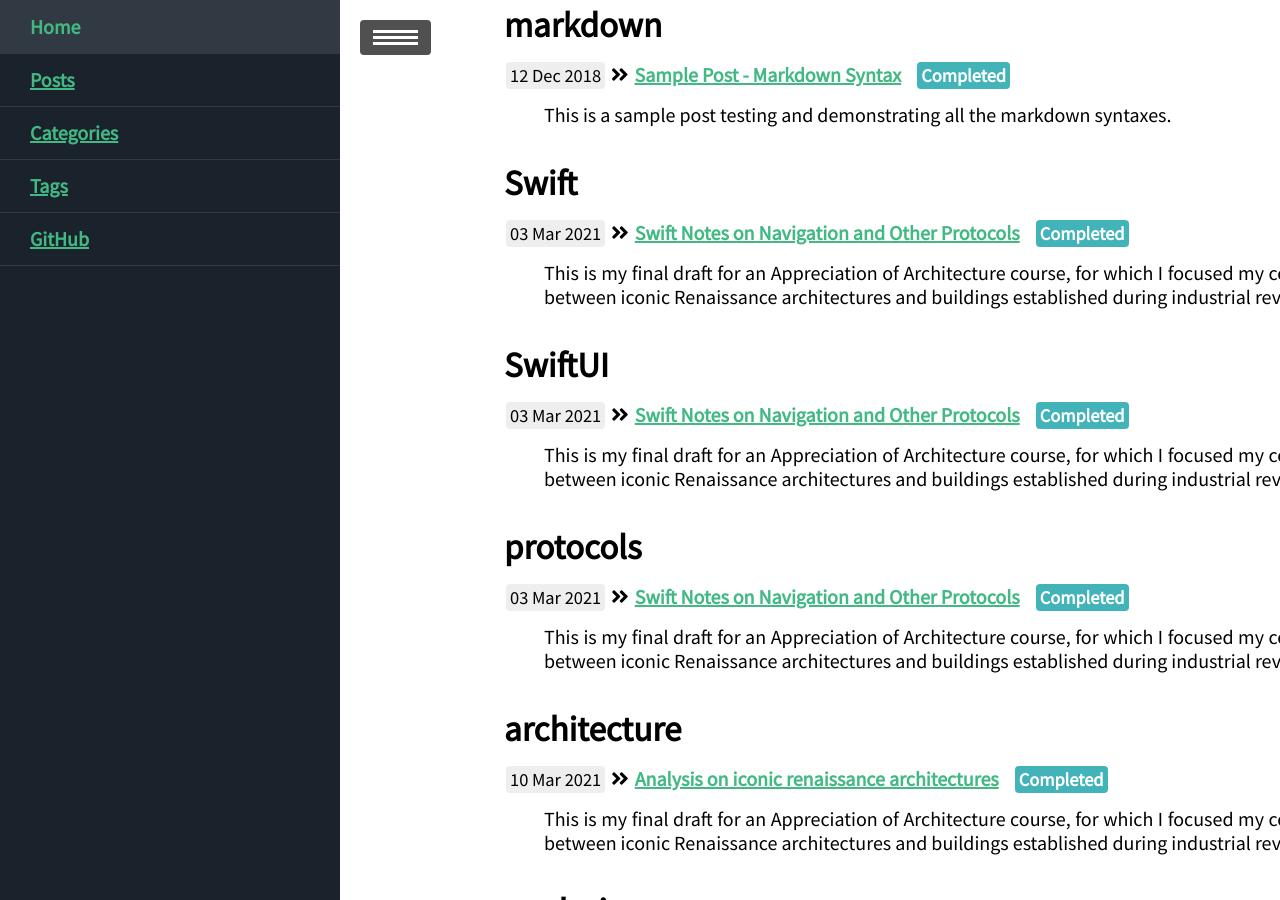
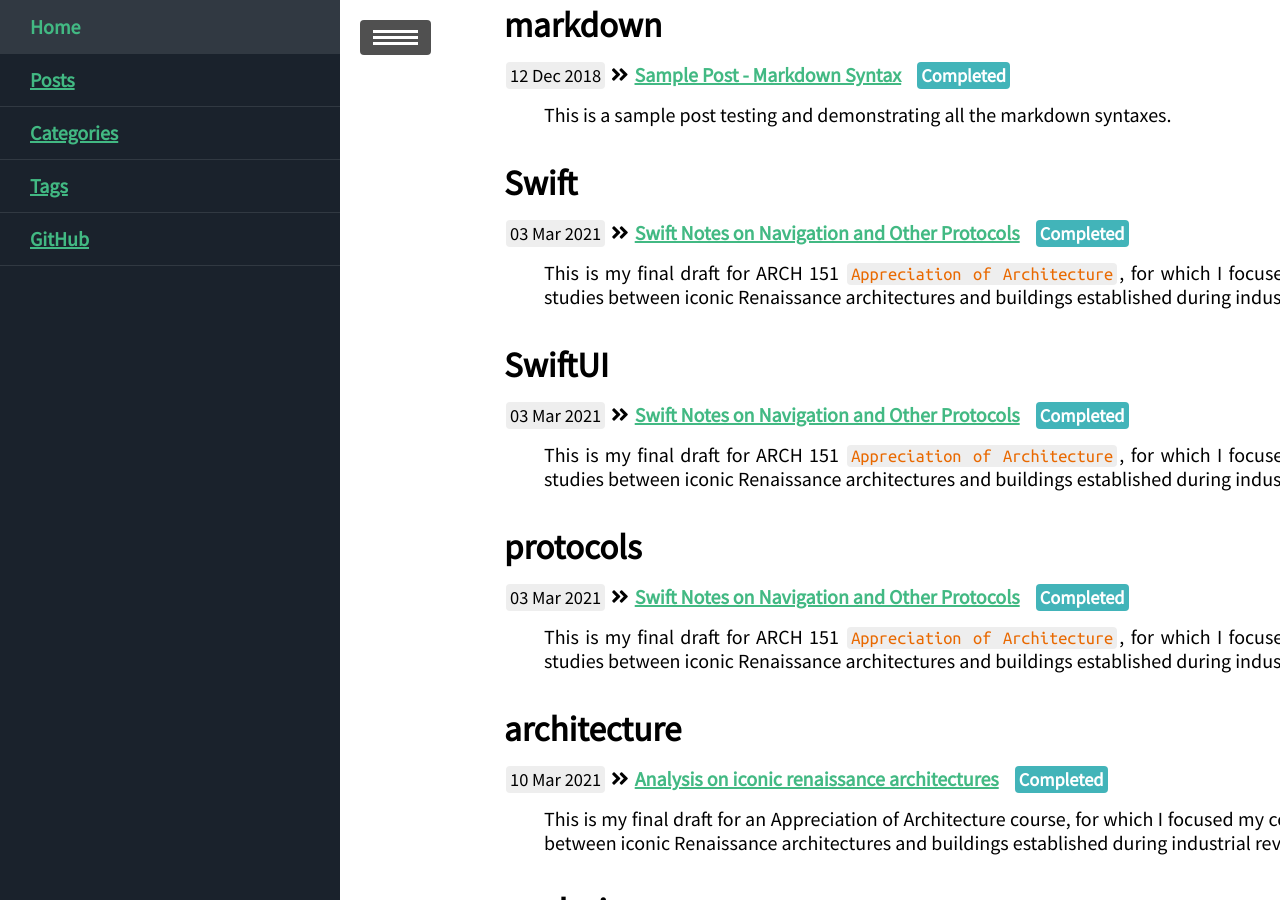
Before and after one commit to XinyiXiang/PersonalWebsiteXinyi, a Jekyll site: the page built from blog/tags.html, in a window 1280 px wide and 900 px high, scrolled down 272 px. Built offline with Jekyll 4.4.1, drawn with Linux system fonts in a browser that asks for light colours; nearby versions of some CDN libraries.

Commit message:
change home page description text font and update blog description

```diff
--- a/_includes/secret_index.html
+++ b/_includes/secret_index.html
@@ -7,7 +7,7 @@
       <meta name="viewport" content="width=device-width, initial-scale=1">
       <style>
          body {
-         font-size: 18px;
+         font-size: 12px;
          }
       </style>
       <link rel="stylesheet"
--- a/_posts/2021-03-03-swift-notes-on-navigation-and-other-protocols.md
+++ b/_posts/2021-03-03-swift-notes-on-navigation-and-other-protocols.md
@@ -6,7 +6,7 @@
 mermaid: true
 tags: Swift SwiftUI protocols
 categories: technical
-description: This is my final draft for an Appreciation of Architecture course, for which I focused my comparative studies between iconic Renaissance architectures and buildings established during industrial revolution.
+description: This is my final draft for ARCH 151 `Appreciation of Architecture`, for which I focused my comparative studies between iconic Renaissance architectures and buildings established during industrial revolution.
 ---
 
 You cannot put two alerts with isPresented in the same View.
```
